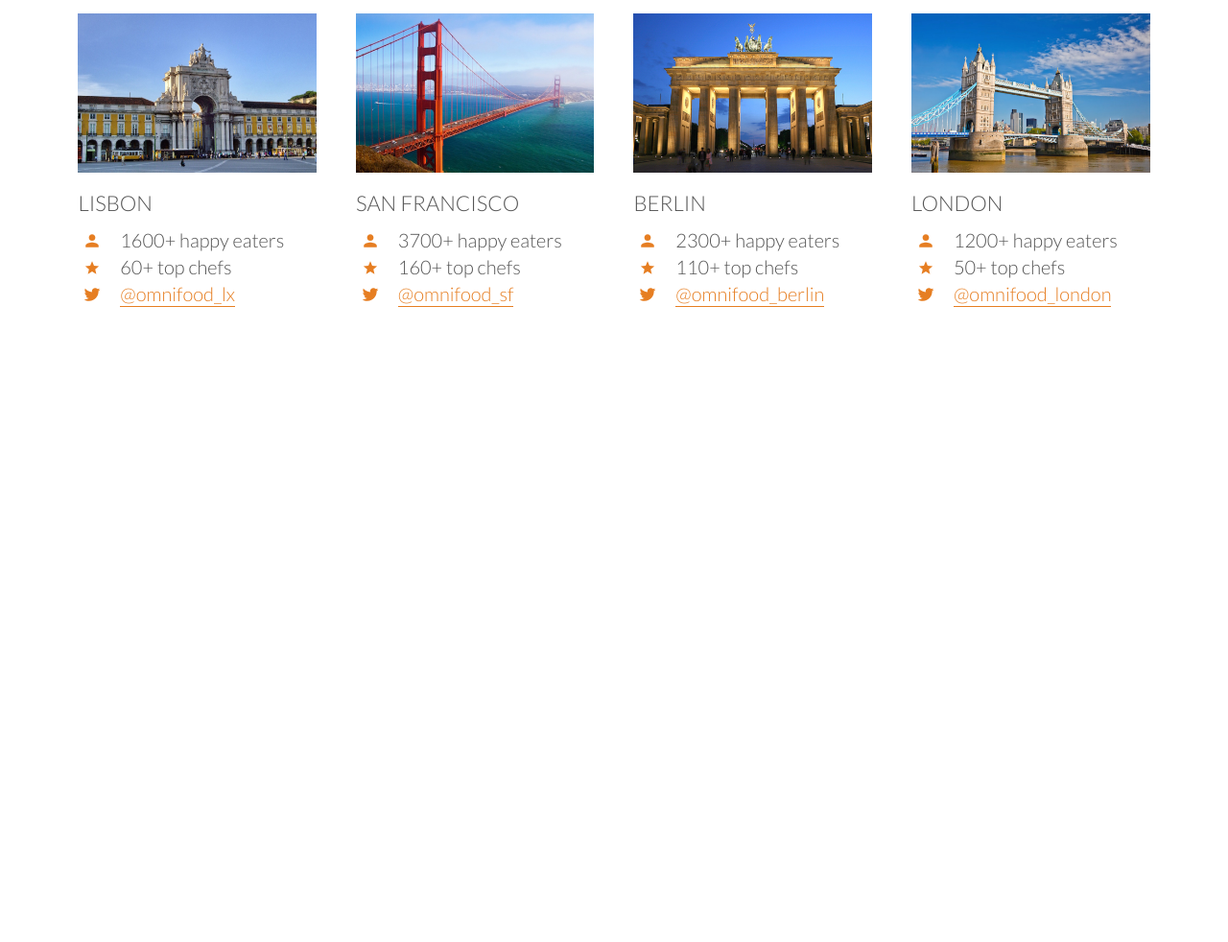
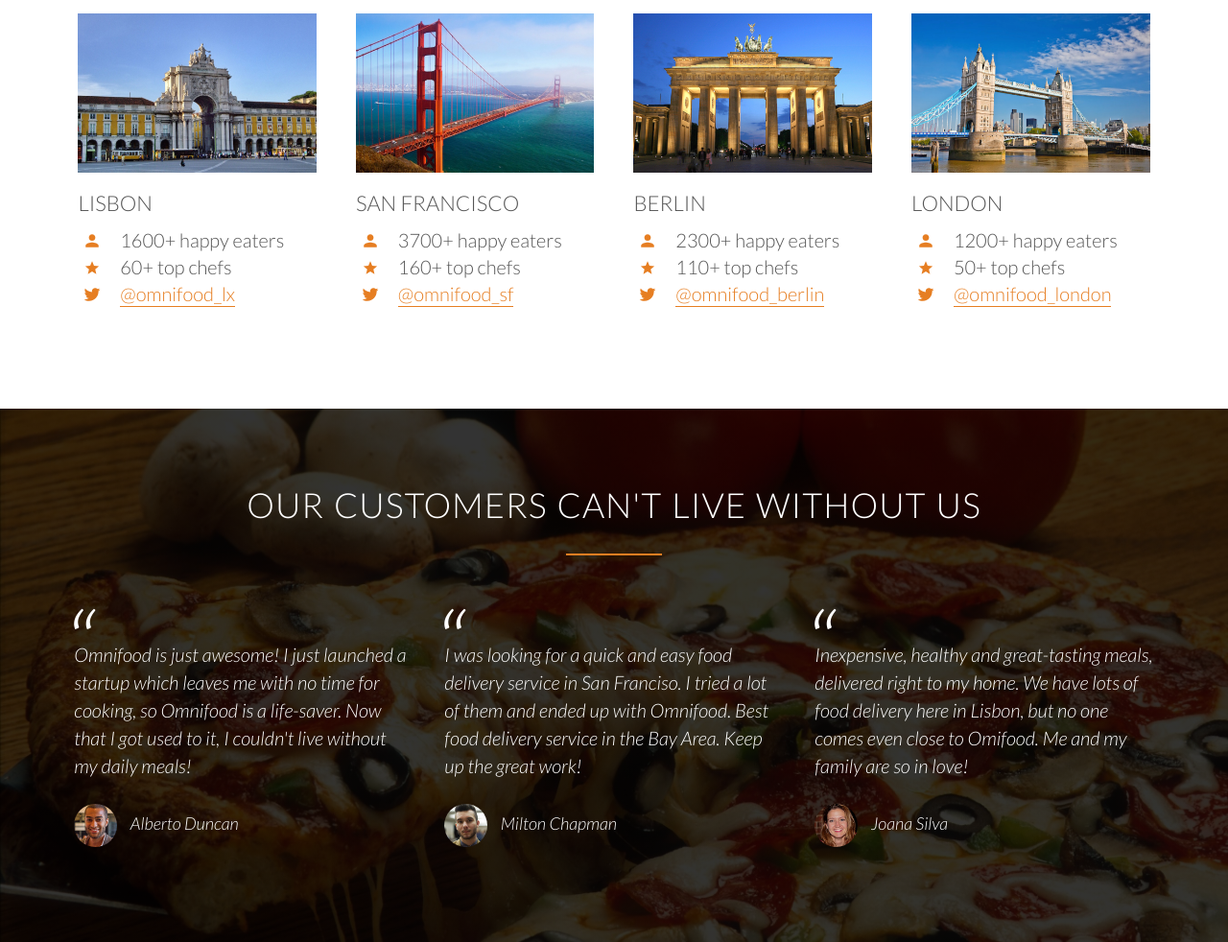
Before and after one commit to dmitrybludov/omnifood, a plain HTML site: page index.html in a window 1280 px wide. Shown: the part 2920-3902 px from the top of the page at 96% size. Before the commit the page ends 3346 px from the top, so only its background shows below. Drawn offline with nearby package versions, Linux system fonts and the light colour scheme.

Commit message:
added section-testimonials

```diff
--- a/index.html
+++ b/index.html
@@ -215,6 +215,40 @@
 			</div>
 		</div>
 	</section>
+	<section class="section-testimonials">
+		<div class="row">
+			<h2>Our customers can't live without us</h2>
+		</div>
+		<div class="row">
+			<div class="col span-1-of-3">
+				<blockquote>
+					Omnifood is just awesome! I just launched a startup which leaves me with no time for cooking, so Omnifood is a life-saver. Now that I got used to it, I couldn't live without my daily meals!
+					<cite>
+						<img src="resources/img/customer-1.jpg">
+						Alberto Duncan
+					</cite>
+				</blockquote>
+			</div>
+			<div class="col span-1-of-3">
+				<blockquote>
+					I was looking for a quick and easy food delivery service in San Franciso. I tried a lot of them and ended up with Omnifood. Best food delivery service in the Bay Area. Keep up the great work!
+					<cite>
+						<img src="resources/img/customer-3.jpg">
+						Milton Chapman
+					</cite>
+				</blockquote>
+			</div>
+			<div class="col span-1-of-3">
+				<blockquote>
+					Inexpensive, healthy and great-tasting meals, delivered right to my home. We have lots of food delivery here in Lisbon, but no one comes even close to Omifood. Me and my family are so in love!
+					<cite>
+						<img src="resources/img/customer-2.jpg">
+						Joana Silva
+					</cite>
+				</blockquote>
+			</div>
+		</div>
+	</section>
 	<script src="https://unpkg.com/ionicons@4.5.10-0/dist/ionicons.js"></script>
 </body>
 </html>
--- a/resources/css/style.css
+++ b/resources/css/style.css
@@ -179,6 +179,7 @@
 	height: 100vh;
 	background-size: cover;
 	background-position: center;
+	background-attachment: fixed;
 }
 
 .hero-text-box {
@@ -336,3 +337,44 @@
 .city-feature {
 	margin-bottom: 5px;
 }
+
+
+/* TESTIMONIALS */
+
+
+.section-testimonials {
+	background-image: linear-gradient(rgba(0, 0, 0, 0.8), rgba(0, 0, 0, 0.8)), url(img/back-customers.jpg);
+	background-size: cover;
+	color: #fff;
+	background-attachment: fixed;
+}
+
+blockquote {
+	padding: 2%;
+	font-style: italic;
+	line-height: 145%;
+	position: relative;
+	margin-top: 40px;
+}
+
+blockquote::before {
+	content: '\201C';
+	font-size: 500%;
+	display: block;
+	position: absolute;
+	top: -5px;
+	left: -3px;
+}
+
+cite {
+	font-size: 90%;
+	margin-top: 25px;
+	display: block;
+}
+
+ cite img {
+ 	height: 45px;
+ 	border-radius: 50%;
+ 	margin-right: 10px;
+ 	vertical-align: middle;
+ }
```
Also changed, not shown: resources/css/img/back-customers.jpg (renamed from resources/img/back-customers.jpg), 1 other file.
